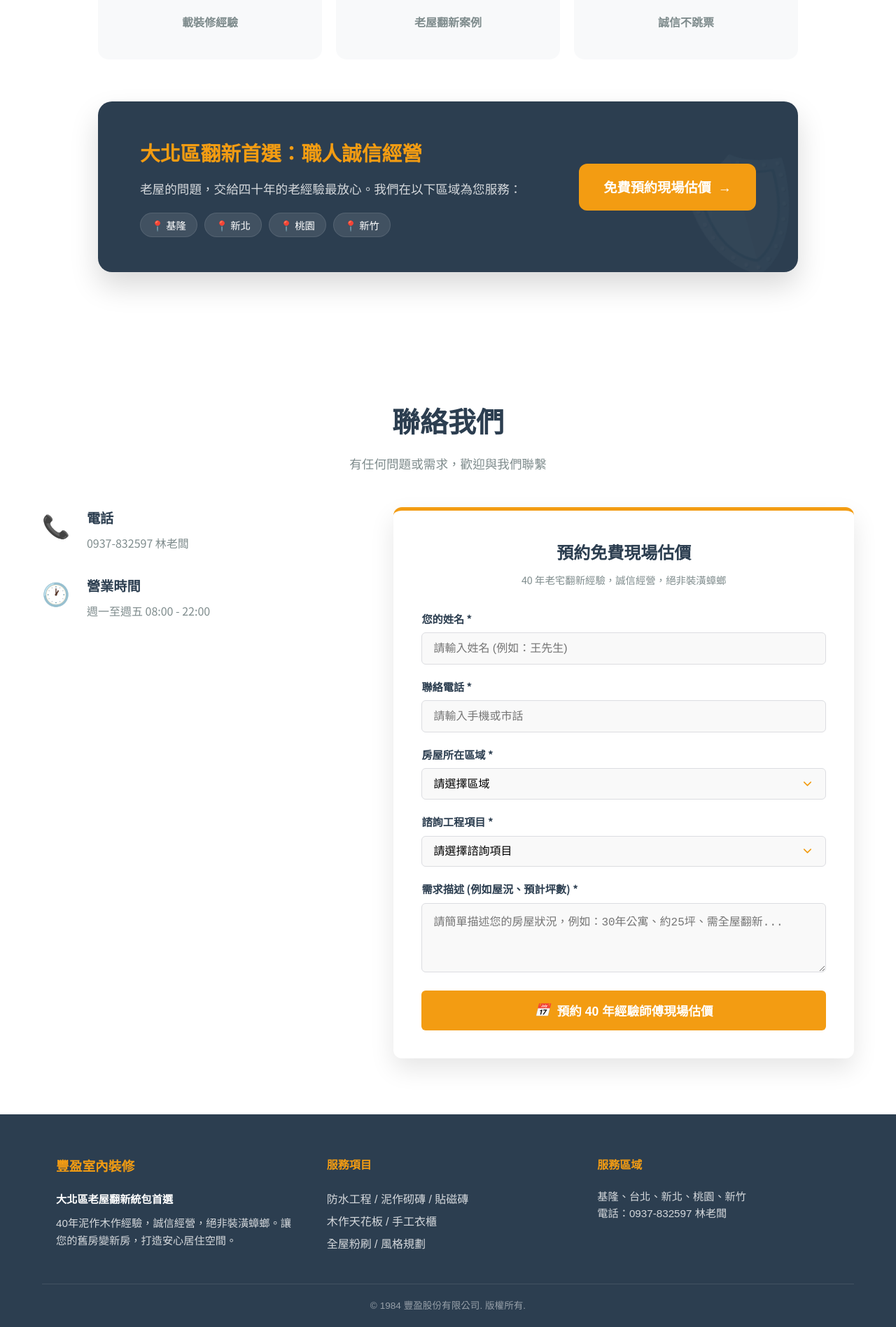
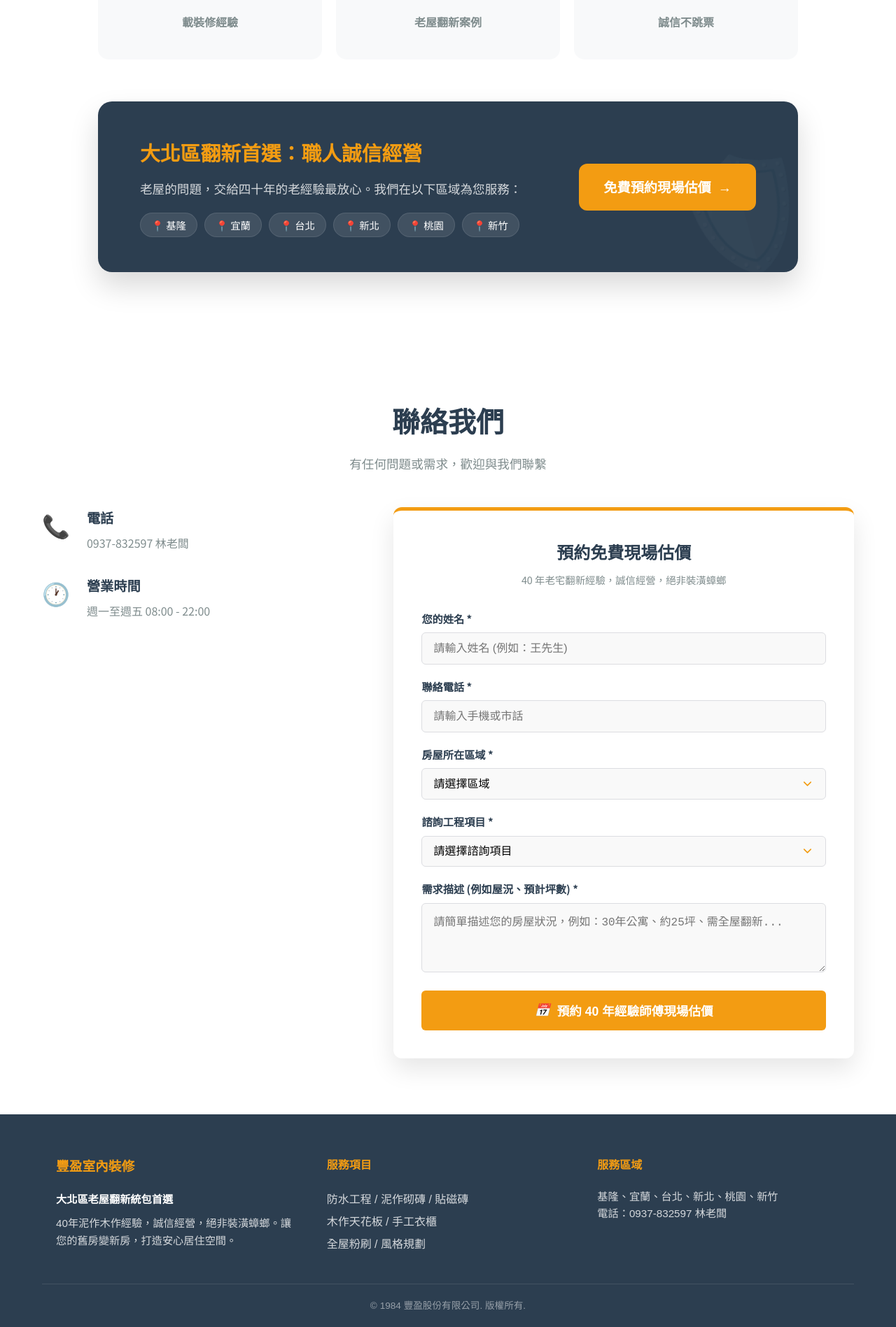
Before and after one commit to qq076qq076/builder, a Vue app: page / in a window 1280 px wide. Shown: the part 2894-4791 px from the top of the page at 70% size. Built offline with nearby package versions, Linux system fonts and the light colour scheme; no server answers.

Commit message:
地區update

```diff
--- a/src/components/AboutSection.vue
+++ b/src/components/AboutSection.vue
@@ -40,6 +40,8 @@
               <p class="card-desc">老屋的問題，交給四十年的老經驗最放心。我們在以下區域為您服務：</p>
               <div class="area-tags">
                 <span>📍 基隆</span>
+                <span>📍 宜蘭</span>
+                <span>📍 台北</span>
                 <span>📍 新北</span>
                 <span>📍 桃園</span>
                 <span>📍 新竹</span>
--- a/src/components/Footer.vue
+++ b/src/components/Footer.vue
@@ -17,7 +17,7 @@
         </div>
         <div class="footer-section">
           <h4>服務區域</h4>
-          <p>基隆、台北、新北、桃園、新竹</p>
+          <p>基隆、宜蘭、台北、新北、桃園、新竹</p>
           <p>電話：0937-832597 林老闆</p>
         </div>
       </div>
```
